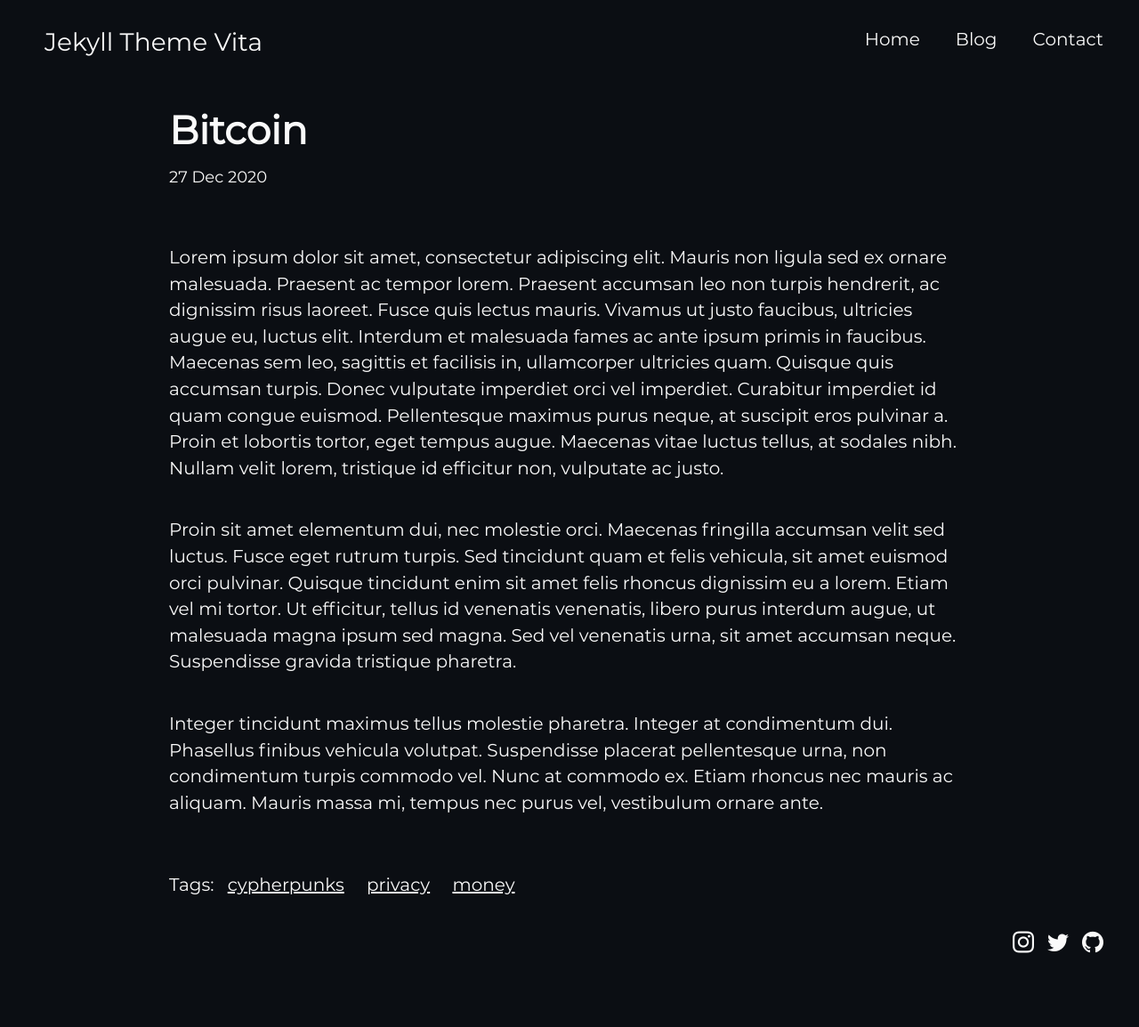
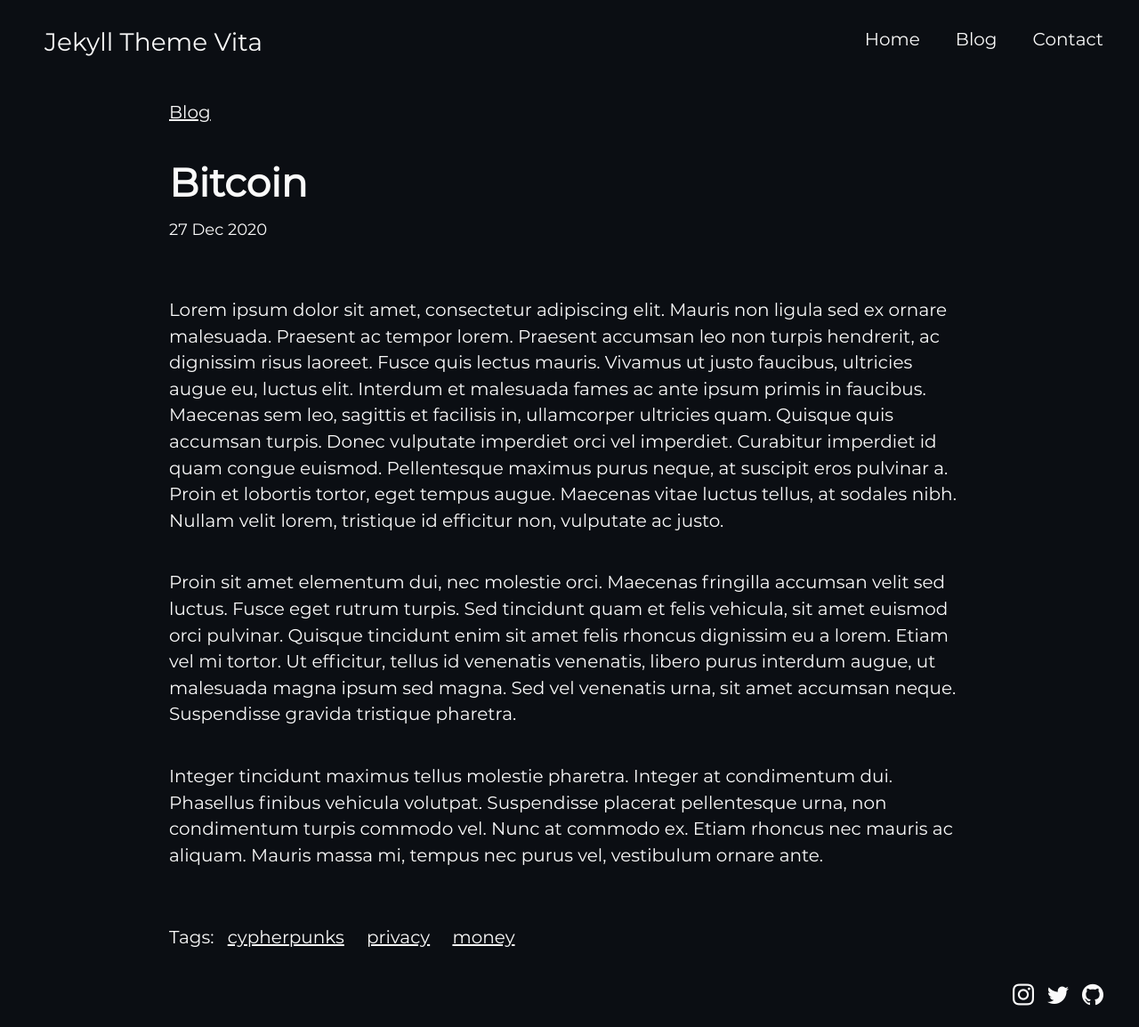
Before and after one commit to martinmorando/jekyll-theme-vita, a Jekyll site: the page built from collections/_posts/2020-12-27-bitcoin.md, in a window 1280 px wide. Shown: the whole page at 89% size. Built offline with Jekyll 4.4.1, drawn with Linux system fonts in a browser that asks for light colours; some web fonts are replaced; before the commit the page ends 1095 px from its top, so only the background shows below that.

Commit message:
Add breadcrumb on post and improve style

```diff
--- a/_layouts/post.html
+++ b/_layouts/post.html
@@ -3,6 +3,11 @@
 css: post
 ---
 
+<div class="breadcrumb">
+	<ul>
+		<li><a href="{{ site.baseurl }}/blog/">Blog</a></li>
+	</ul>
+</div>
 <div class="post">
 	<div class="post-title"><h1>{{ page.title }}</h1></div>
 	<div class="post-meta">{{ page.date | date_to_string }}</div>
--- a/assets/css/main.sass
+++ b/assets/css/main.sass
@@ -153,6 +153,17 @@
 .page-title
     margin-bottom: 50px
 
+.breadcrumb > ul
+    float: none
+    padding: 0
+    list-style: none
+
+.breadcrumb > ul li
+    display: inline
+
+.breadcrumb > ul li+li:before
+    content: "/\00a0"
+
 @media screen and (max-width: 1100px)
     .body
         font-size: 1.1em
--- a/assets/css/post.sass
+++ b/assets/css/post.sass
@@ -1,9 +1,15 @@
 ---
 ---
+
+#page-content
+    padding-top: 0 !important
 
 .post > div
     float: left
     width: 100%
+
+.post-title
+    margin: 20px 0px 0px 0px
 
 .post-meta
     font-size: 0.9em
```
